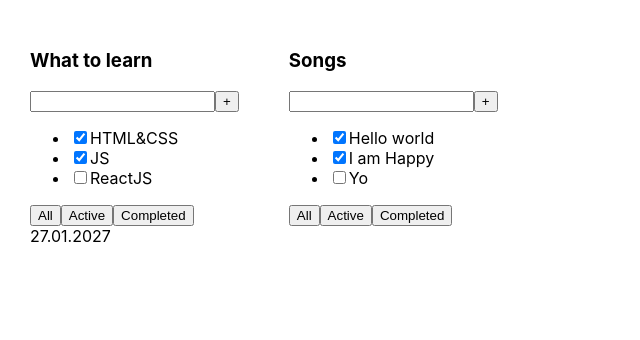
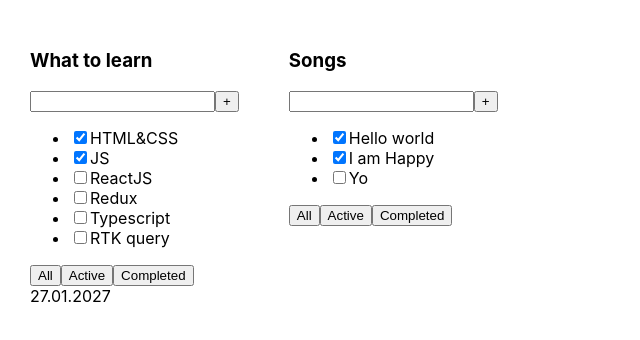
Before and after one commit to Uladzislau25/todolist-01, a React (Vite) app: page / in a window 1280 px wide. Shown: the top 340 px of the page, without its empty margins (0-640 px from the left). Built offline with nearby package versions, Linux system fonts and the light colour scheme.

Commit message:
feat: add method Map

```diff
--- a/src/App.tsx
+++ b/src/App.tsx
@@ -9,14 +9,17 @@
 
 export const App = () => {
     const tasks1 = [
-        {id:1, title: 'HTML&CSS', isDone: true},
-        {id:2, title: 'JS', isDone: true},
-        {id:3, title: 'ReactJS', isDone: false},
+        {id: 1, title: 'HTML&CSS', isDone: true},
+        {id: 2, title: 'JS', isDone: true},
+        {id: 3, title: 'ReactJS', isDone: false},
+        {id: 4, title: 'Redux', isDone: false},
+        {id: 5, title: 'Typescript', isDone: false},
+        {id: 6, title: 'RTK query', isDone: false},
     ]
     const tasks2 = [
-        {id:1, title: 'Hello world', isDone: true},
-        {id:2, title: 'I am Happy', isDone: true},
-        {id:3, title: 'Yo', isDone: false},
+        {id: 1, title: 'Hello world', isDone: true},
+        {id: 2, title: 'I am Happy', isDone: true},
+        {id: 3, title: 'Yo', isDone: false},
     ]
 
     return (
--- a/src/TodolistItem.tsx
+++ b/src/TodolistItem.tsx
@@ -1,4 +1,4 @@
-import { Task } from "./App";
+import {Task} from "./App";
 
 type Props = {
     title: string
@@ -6,7 +6,7 @@
     date?: string
 }
 
-export const TodolistItem = ({title, tasks, date}: Props ) => {
+export const TodolistItem = ({title, tasks, date}: Props) => {
     return (
         <div>
             <h3>{title}</h3>
@@ -15,18 +15,14 @@
                 <button>+</button>
             </div>
             <ul>
-                <li>
-                    <input type="checkbox" checked={tasks[0].isDone}/>
-                    <span>{tasks[0].title}</span>
-                </li>
-                <li>
-                    <input type="checkbox" checked={tasks[1].isDone}/>
-                    <span>{tasks[1].title}</span>
-                </li>
-                <li>
-                    <input type="checkbox" checked={tasks[2].isDone}/>
-                    <span>{tasks[2].title}</span>
-                </li>
+                {tasks.map(task => {
+                    return (
+                        <li key={task.id}>
+                            <input type="checkbox" checked={task.isDone}/>
+                            <span>{task.title}</span>
+                        </li>
+                    )
+                })}
             </ul>
             <div>
                 <button>All</button>
```
